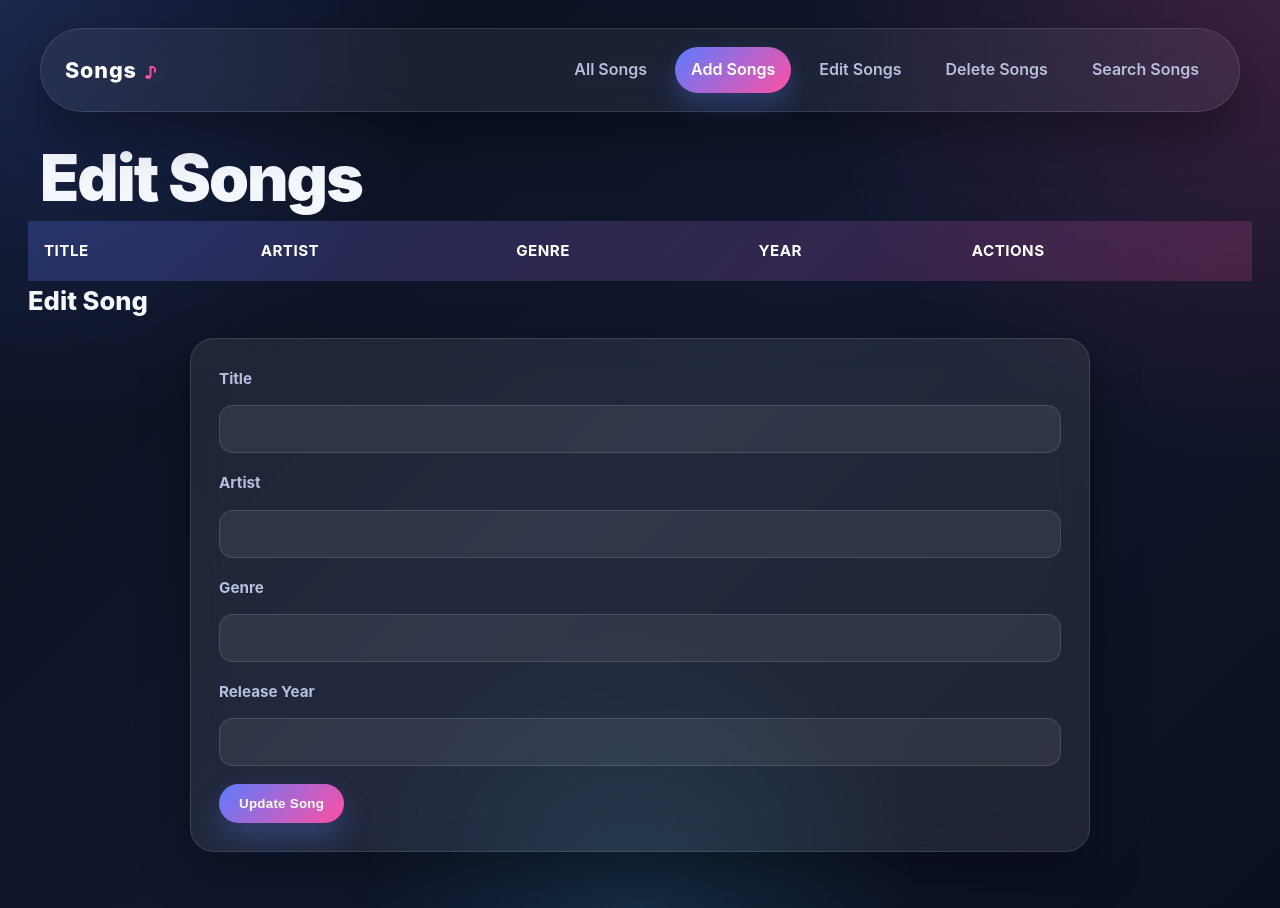
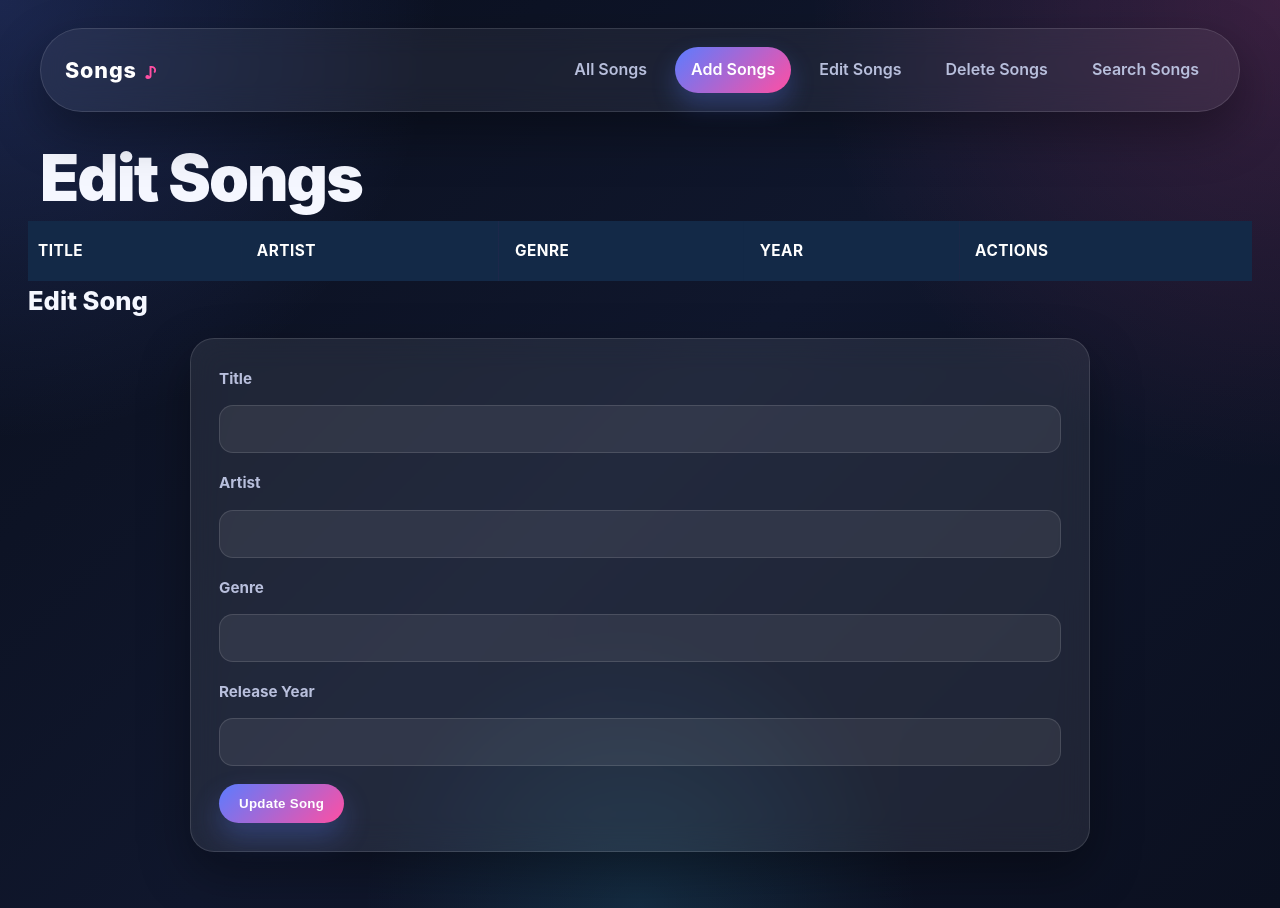
Before and after one commit to ocean1010101/WebCA3, a plain HTML site: page WebCA3(Brandon updates)/Edit_Song.html in a window 1280 px wide. In both pictures the pointer is over the element 640 px from the left and 250 px from the top of the page. Drawn offline with nearby package versions, Linux system fonts and the light colour scheme; no server answers.

Commit message:
Added hover effect to song rows

```diff
--- a/WebCA3(Brandon updates)/styles.css
+++ b/WebCA3(Brandon updates)/styles.css
@@ -359,3 +359,12 @@ small,
   padding: 14px 16px;
   border-radius: 14px;
 }
+
+tr:hover {
+  background-color: #132947;
+  transform: scale(1.01);
+}
+
+button:hover {
+  box-shadow: 0 0 12px #ff2c74;
+}
```
